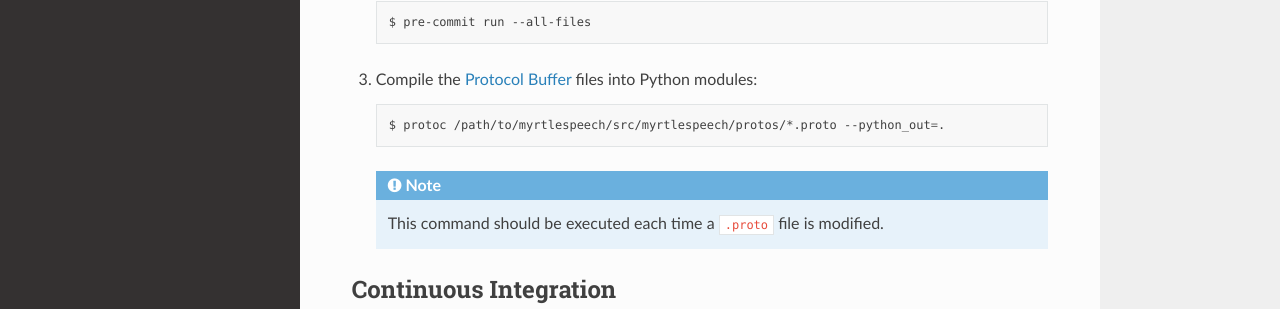
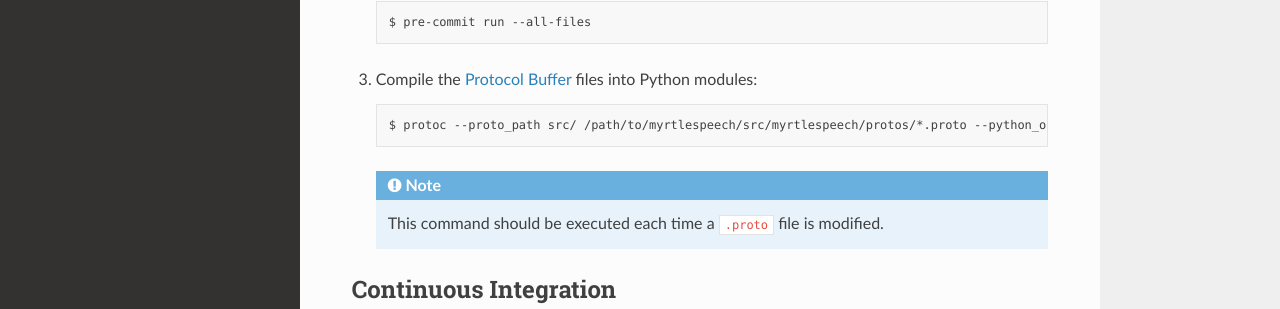
Before and after one commit to MyrtleSoftware/myrtlespeech, a Sphinx documentation site: the page built from docs/source/install.rst, in a window 1280 px wide and 1186 px high. Shown: the part 480-789 px from the top of the window. Built offline with Sphinx 7.4.7 and the Read the Docs theme 2.0.0, drawn with Linux system fonts in a browser that asks for light colours; formulas are drawn with MathJax 3.

```diff
--- a/docs/source/install.rst
+++ b/docs/source/install.rst
@@ -32,7 +32,7 @@ Development
 
    .. code-block:: bash
 
-    $ protoc /path/to/myrtlespeech/src/myrtlespeech/protos/*.proto --python_out=.
+    $ protoc --proto_path src/ /path/to/myrtlespeech/src/myrtlespeech/protos/*.proto --python_out=.
 
    .. note::
 
```
Also changed, not shown: 4 other files.
